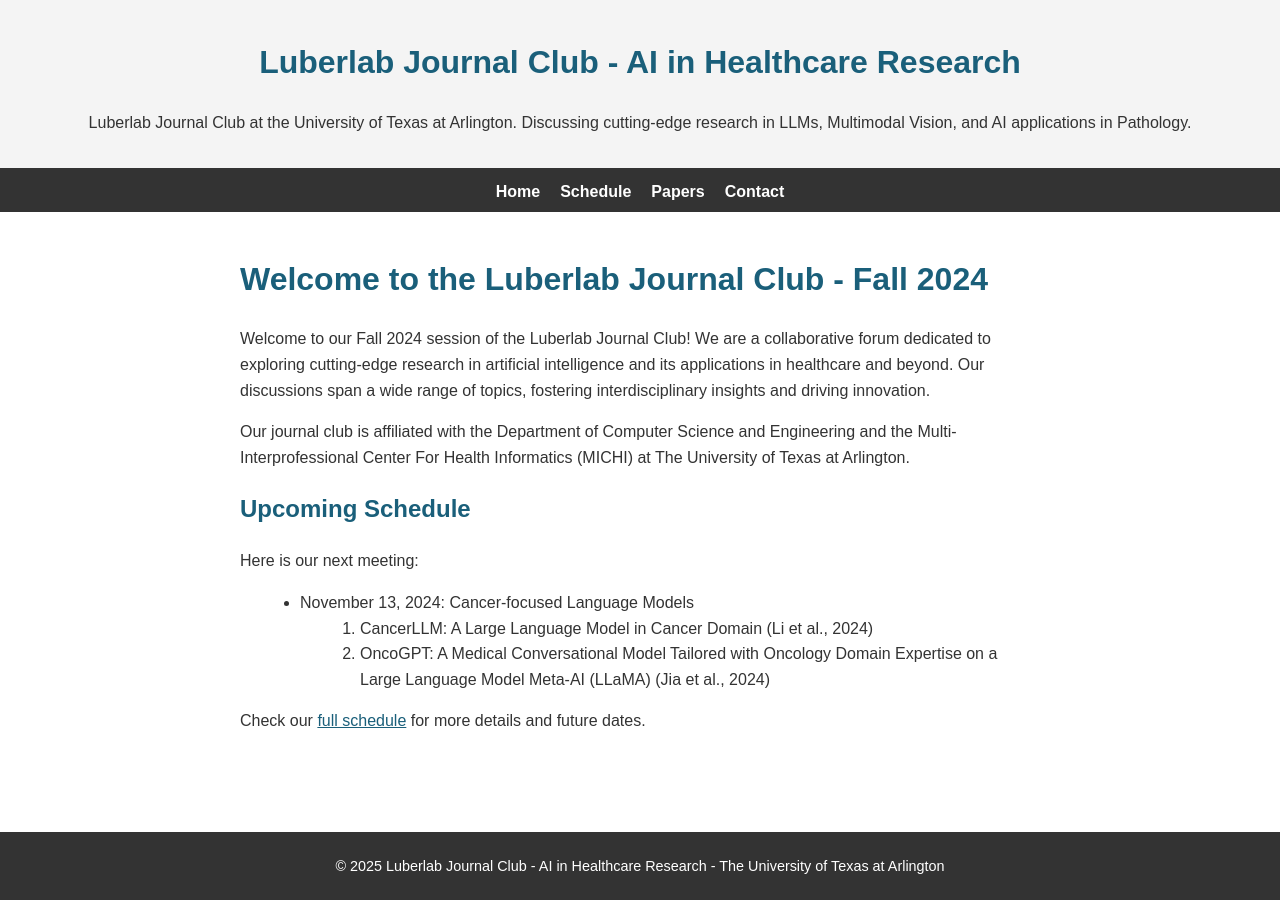
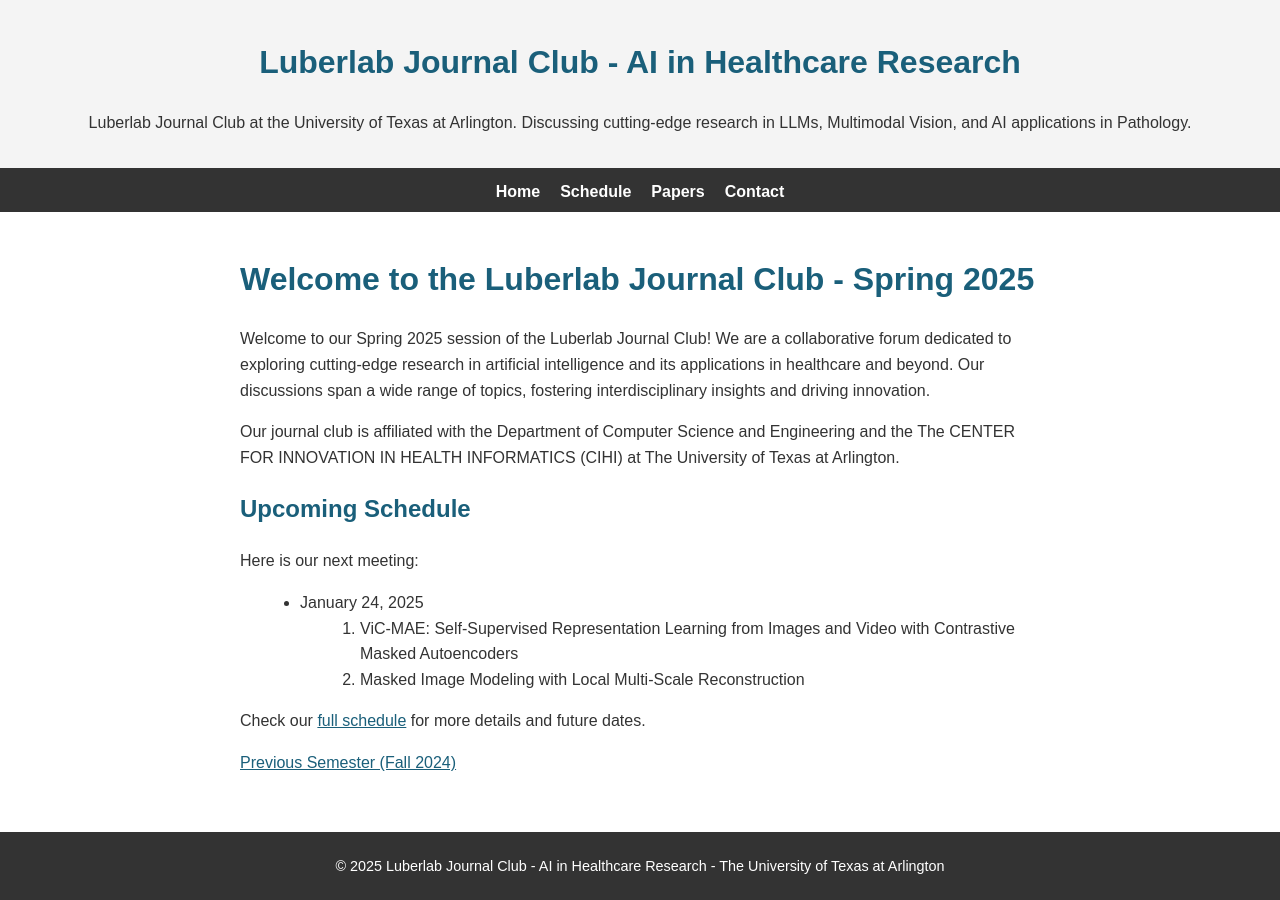
Before and after one commit to facevoid/luberlab-journal-club, a Jekyll site: the page built from index.md, in a window 1280 px wide. Built offline with Jekyll 4.4.1, drawn with Linux system fonts in a browser that asks for light colours.

Commit message:
Update Spring 2025

```diff
--- a/_config.yml
+++ b/_config.yml
@@ -9,7 +9,7 @@ tagline: "Luberlab Journal Club: Advancing AI in Healthcare Research"
 keywords: "Luberlab Journal Club, LLM, Multimodal AI, Medical Imaging, Pathology, Artificial Intelligence, Research, UTA"
 
 # URL settings
-baseurl: "/luberlab-jc-fall24"
+baseurl: "/luberlab-journal-club"
 url: "https://facevoid.github.io"
 
 # Build settings
--- a/index.md
+++ b/index.md
@@ -1,17 +1,20 @@
 ---
 layout: default
-title: "Luberlab Journal Club - Fall 2024 | University of Texas at Arlington"
+title: "Luberlab Journal Club - Spring 2025 | University of Texas at Arlington"
 description: "Join the Luberlab Journal Club for discussions on AI in healthcare, language models, and interdisciplinary research at UTA."
 ---
-# Welcome to the Luberlab Journal Club - Fall 2024
-Welcome to our Fall 2024 session of the Luberlab Journal Club! We are a collaborative forum dedicated to exploring cutting-edge research in artificial intelligence and its applications in healthcare and beyond. Our discussions span a wide range of topics, fostering interdisciplinary insights and driving innovation.
+# Welcome to the Luberlab Journal Club - Spring 2025
+Welcome to our Spring 2025 session of the Luberlab Journal Club! We are a collaborative forum dedicated to exploring cutting-edge research in artificial intelligence and its applications in healthcare and beyond. Our discussions span a wide range of topics, fostering interdisciplinary insights and driving innovation.
 
-Our journal club is affiliated with the Department of Computer Science and Engineering and the Multi-Interprofessional Center For Health Informatics (MICHI) at The University of Texas at Arlington.
+Our journal club is affiliated with the Department of Computer Science and Engineering and the The CENTER FOR INNOVATION IN HEALTH INFORMATICS (CIHI) at The University of Texas at Arlington.
 
 ## Upcoming Schedule
 Here is our next meeting:
-- November 13, 2024: Cancer-focused Language Models
-  1. CancerLLM: A Large Language Model in Cancer Domain (Li et al., 2024)
-  2. OncoGPT: A Medical Conversational Model Tailored with Oncology Domain Expertise on a Large Language Model Meta-AI (LLaMA) (Jia et al., 2024)
+- January 24, 2025
+  1. ViC-MAE: Self-Supervised Representation Learning from Images and Video with Contrastive Masked Autoencoders
+  2. Masked Image Modeling with Local Multi-Scale Reconstruction
 
-Check our [full schedule]({{ "/schedule" | relative_url }}) for more details and future dates.
+
+Check our [full schedule]({{ site.baseurl }}/schedule.html) for more details and future dates.
+
+[Previous Semester (Fall 2024)]({{ site.baseurl }}/fall2024.html)
```
Also changed, not shown: fall2024.md (added, +24 -0 lines), schedule.md (+25 -16 lines).
